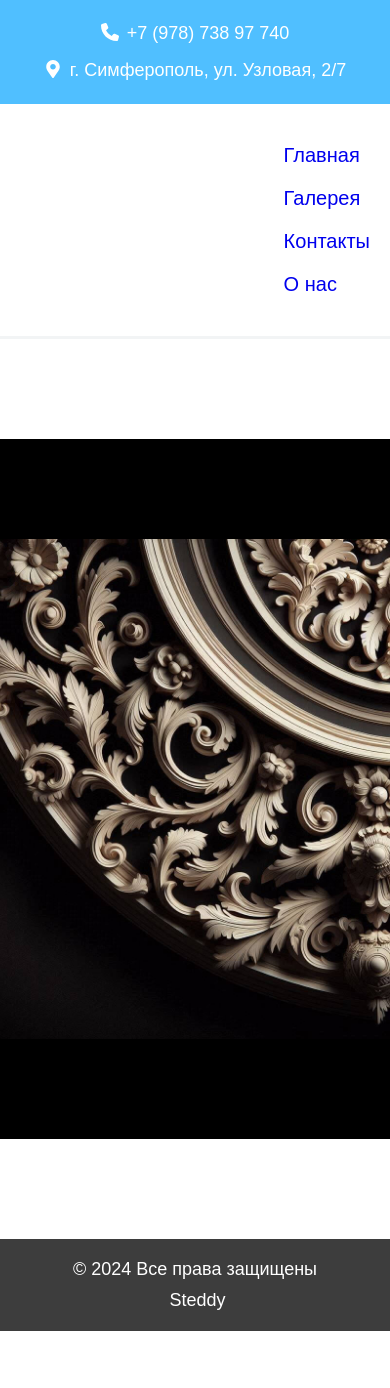
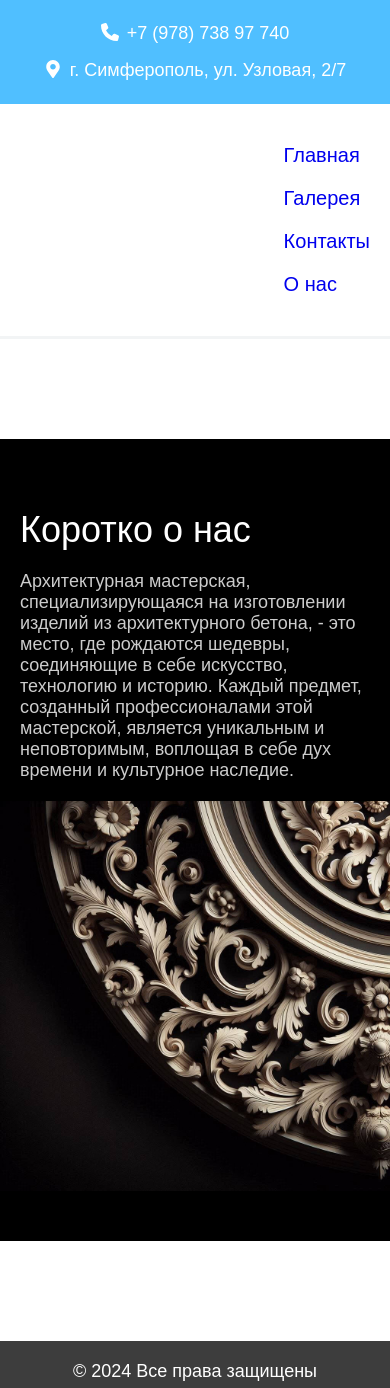
Before and after one commit to Steddyz/react-architect, a React (Vite) app: page /about in a window 390 px wide. Shown: the top 1388 px of the page. Before the commit the page ends 1331 px from the top, so only its background shows below. Built offline with nearby package versions, Linux system fonts and the light colour scheme; a web font is replaced by a local one.

Commit message:
add test adaptive

```diff
--- a/src/pages/AboutPage/AboutPage.jsx
+++ b/src/pages/AboutPage/AboutPage.jsx
@@ -9,7 +9,7 @@ export default function AboutPage() {
       <div className={cl.about__wrapper}>
         <div className={cl.about__left}>
           <h4 className={cl.about__title}>Коротко о наc</h4>
-          <p>
+          <p className={cl.about__description}>
             Архитектурная мастерская, специализирующаяся на изготовлении изделий
             из архитектурного бетона, - это место, где рождаются шедевры,
             соединяющие в себе искусство, технологию и историю. Каждый предмет,
--- a/src/pages/AboutPage/AboutPage.module.css
+++ b/src/pages/AboutPage/AboutPage.module.css
@@ -39,7 +39,44 @@
   margin-bottom: 30px;
 }
 
+.about__description {
+  opacity: 0.8;
+}
+
 .about__image {
   width: 500px;
   height: 500px;
 }
+
+@media (max-width: 768px) {
+  .about__wrapper {
+    flex-direction: column;
+    align-items: flex-start;
+    min-width: auto;
+    min-height: auto;
+    height: auto;
+    margin-top: 50px;
+    margin-bottom: 50px;
+  }
+
+  .about__left {
+    max-width: 100%;
+  }
+
+  .about__title {
+    font-size: 36px;
+    margin: 20px;
+
+    margin-bottom: 20px;
+  }
+
+  .about__image {
+    width: 100%;
+    height: auto;
+  }
+
+  .about__description {
+    margin: 20px;
+    font-size: 18px;
+  }
+}
--- a/src/pages/ContactPage/ContactPage.module.css
+++ b/src/pages/ContactPage/ContactPage.module.css
@@ -73,3 +73,43 @@
   margin: 0 auto;
   width: 50px;
 }
+
+@media (max-width: 768px) {
+  .contact__wrapper {
+    flex-direction: column;
+    align-items: flex-start;
+    min-width: auto;
+    min-height: auto;
+    height: auto;
+    margin-top: 50px;
+    margin-bottom: 50px;
+  }
+
+  .contact__right {
+    margin: 0 auto;
+    max-width: 100%;
+  }
+
+  .contact__title {
+    font-size: 36px;
+    margin-bottom: 20px;
+  }
+
+  .contact_hr {
+    width: 100%;
+  }
+
+  .links__item {
+    float: none;
+    margin-bottom: 20px;
+  }
+
+  .links__title {
+    margin: 10px 0;
+  }
+
+  .contact__image {
+    width: 100%;
+    height: auto;
+  }
+}
```
Also changed, not shown: src/products.js (+57 -1 lines).
